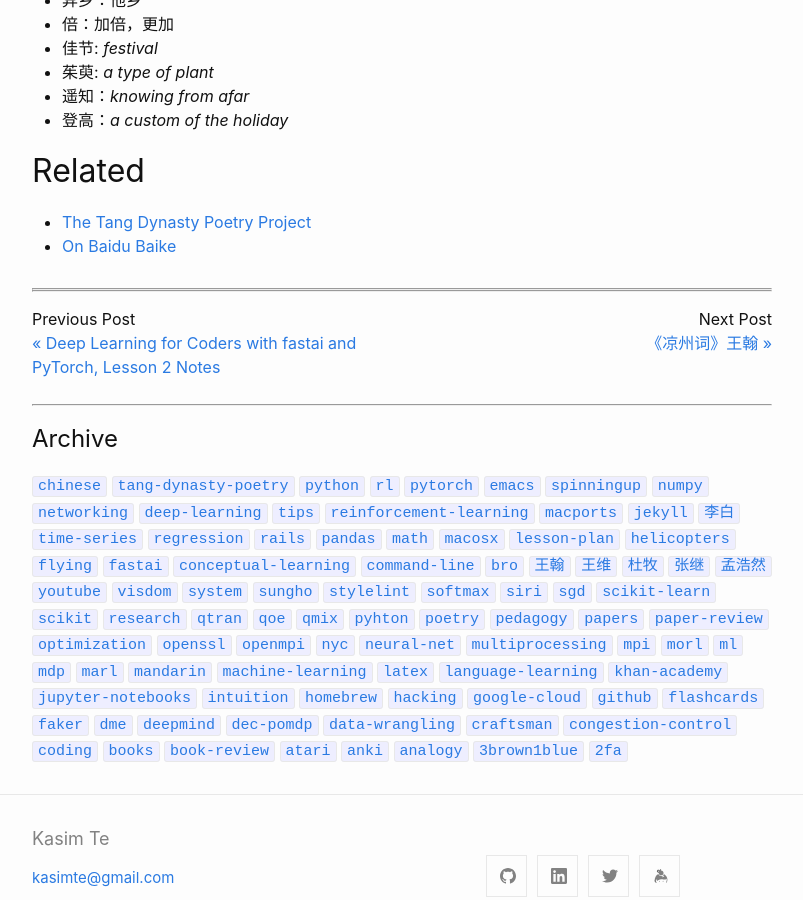
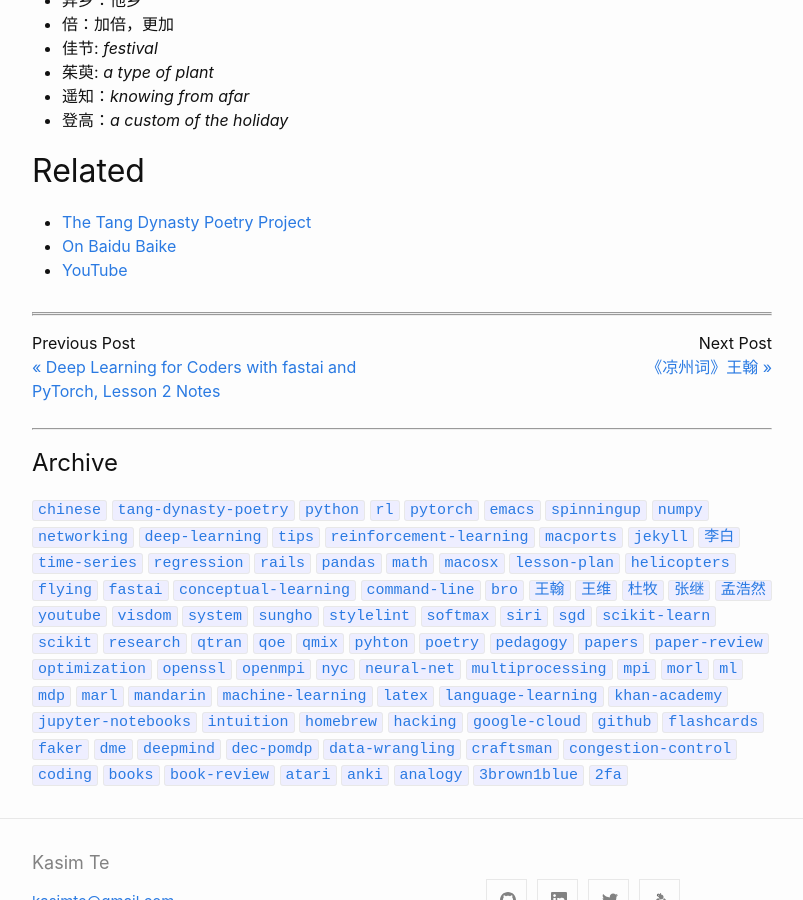
Before and after one commit to kasimte/kasimte.github.io, a Jekyll site: the page built from _posts/2020-09-11-jiu-yue-jiu-ri-yi-shan-dong-xiong-di.md, in a window 1280 px wide and 900 px high, scrolled down 633 px. Shown: the whole window, without its empty margins (238-1041 px from the left). Built offline with Jekyll 4.4.1, drawn with Linux system fonts in a browser that asks for light colours; nearby versions of some CDN libraries; comment, search, counter and statistics services are not loaded.

Commit message:
Fix links.

```diff
--- a/_posts/2020-09-11-jiu-yue-jiu-ri-yi-shan-dong-xiong-di.md
+++ b/_posts/2020-09-11-jiu-yue-jiu-ri-yi-shan-dong-xiong-di.md
@@ -30,5 +30,6 @@
 
 ## Related
 
-* [The Tang Dynasty Poetry Project](../../tang-dynasty-poetry-project)
+* [The Tang Dynasty Poetry Project](/projects/tang-dynasty-poetry-project)
 * [On Baidu Baike](https://baike.baidu.com/item/%E4%B9%9D%E6%9C%88%E4%B9%9D%E6%97%A5%E5%BF%86%E5%B1%B1%E4%B8%9C%E5%85%84%E5%BC%9F)
+* [YouTube](https://youtu.be/berURtfPzvs)
```
Also changed, not shown: projects/tang-dynasty-poetry-project.md (+1 -1 lines).
